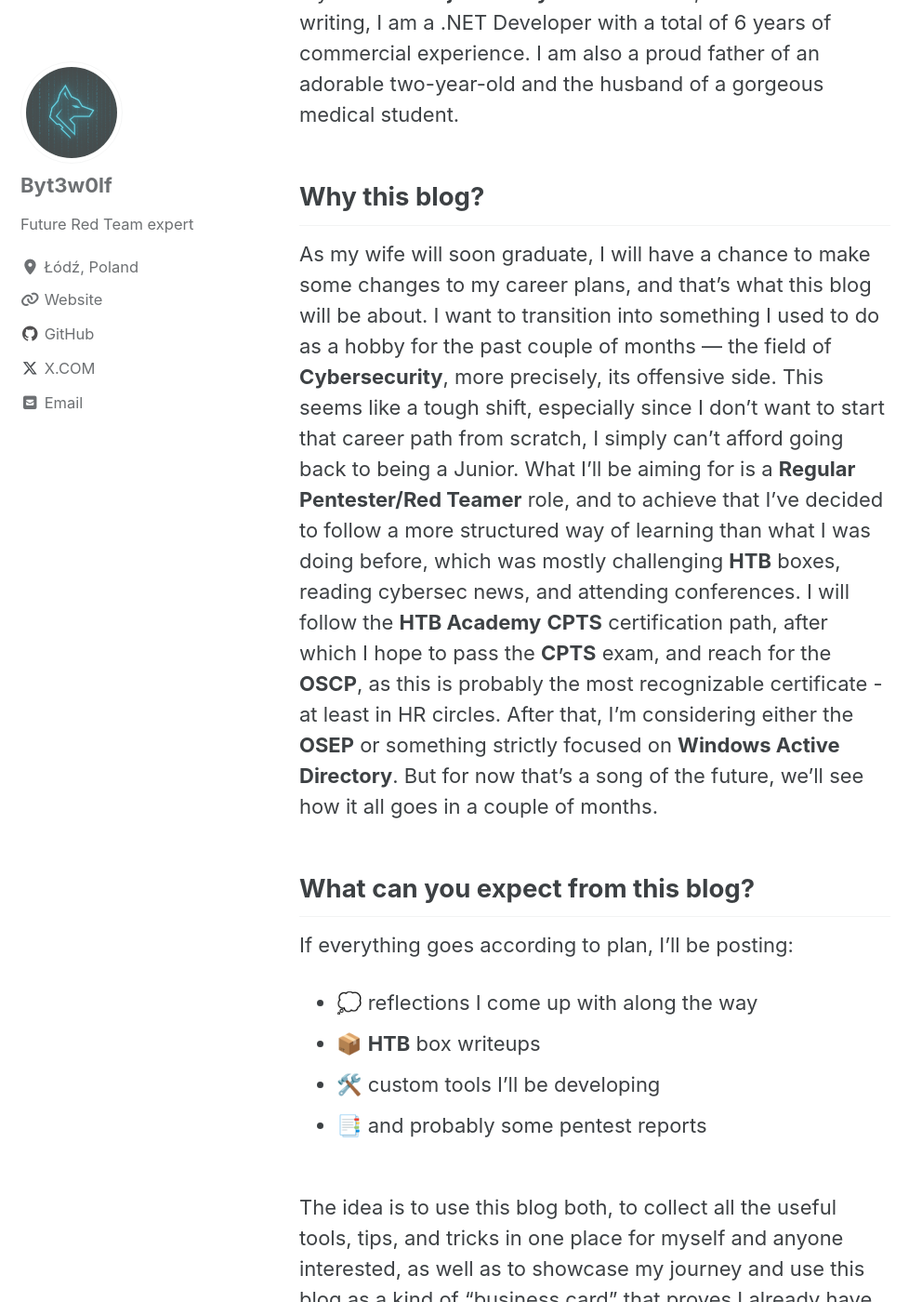
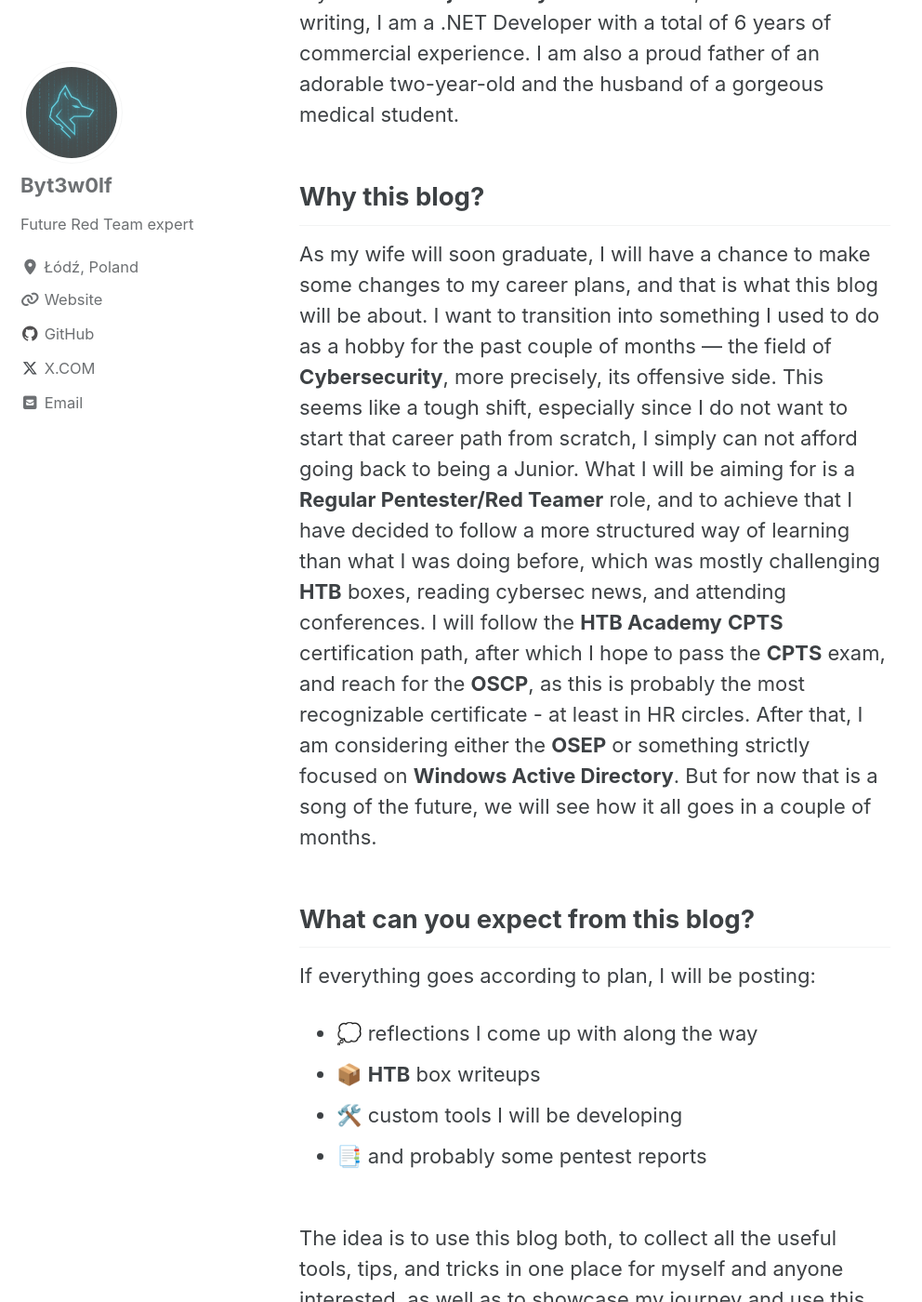
Before and after one commit to Byt3w0lf/byt3w0lf.github.io, a Jekyll site: the page built from _posts/2025-08-17-welcome.md, in a window 1280 px wide and 1400 px high, scrolled down 268 px. Shown: the whole window at 93% size, without its empty margins (0-992 px from the left). Built offline with Jekyll 4.4.1, drawn with Linux system fonts in a browser that asks for light colours; cached includes are drawn as plain includes.

Commit message:
And another one first post adjustment

```diff
--- a/_posts/2025-08-17-welcome.md
+++ b/_posts/2025-08-17-welcome.md
@@ -14,20 +14,20 @@ I am also a proud father of an adorable two-year-old and the husband of a gorgeo
 
 ## Why this blog?
 
-As my wife will soon graduate, I will have a chance to make some changes to my career plans, and that’s what this blog will be about.
+As my wife will soon graduate, I will have a chance to make some changes to my career plans, and that is what this blog will be about.
 I want to transition into something I used to do as a hobby for the past couple of months — the field of **Cybersecurity**, more precisely, its offensive side.
-This seems like a tough shift, especially since I don’t want to start that career path from scratch, I simply can’t afford going back to being a Junior.
-What I’ll be aiming for is a **Regular Pentester/Red Teamer** role, and to achieve that I’ve decided to follow a more structured way of learning than what I was doing before, which was mostly challenging **HTB** boxes, reading cybersec news, and attending conferences.
+This seems like a tough shift, especially since I do not want to start that career path from scratch, I simply can not afford going back to being a Junior.
+What I will be aiming for is a **Regular Pentester/Red Teamer** role, and to achieve that I have decided to follow a more structured way of learning than what I was doing before, which was mostly challenging **HTB** boxes, reading cybersec news, and attending conferences.
 I will follow the **HTB Academy** **CPTS** certification path, after which I hope to pass the **CPTS** exam, and reach for the **OSCP**, as this is probably the most recognizable certificate - at least in HR circles.
-After that, I’m considering either the **OSEP** or something strictly focused on **Windows Active Directory**. But for now that’s a song of the future, we’ll see how it all goes in a couple of months.
+After that, I am considering either the **OSEP** or something strictly focused on **Windows Active Directory**. But for now that is a song of the future, we will see how it all goes in a couple of months.
 
 
 ## What can you expect from this blog?
 
-If everything goes according to plan, I’ll be posting:
+If everything goes according to plan, I will be posting:
 - 💭 reflections I come up with along the way
 - 📦 **HTB** box writeups
-- 🛠️ custom tools I’ll be developing
+- 🛠️ custom tools I will be developing
 - 📑 and probably some pentest reports
 <br>
 <br>
```
